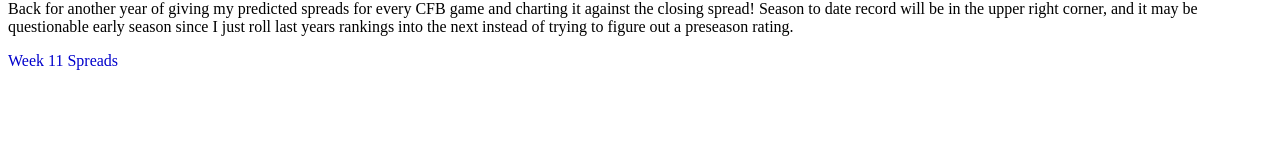
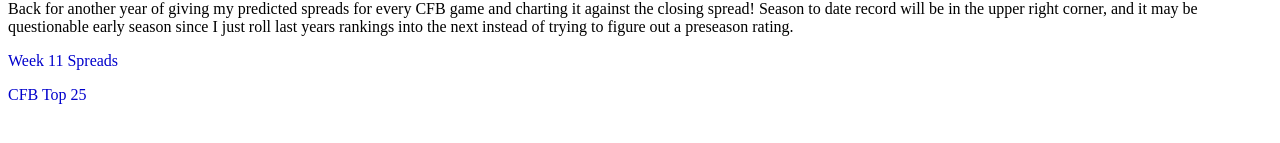
Before and after one commit to marcusSasser/ncaa-wp-power-rankings, a plain HTML site: page index.html in a window 1280 px wide. Shown: the part 349-492 px from the top of the page. Drawn offline with Linux system fonts and the light colour scheme.

Commit message:
Update index.html

```diff
--- a/index.html
+++ b/index.html
@@ -38,5 +38,7 @@ questionable early season since I just roll last years rankings into the next in
 
 <p><a href="CFBW11.txt">Week 11 Spreads</a><p>
 
+<p><a href="Top25.txt">CFB Top 25</a><p>
+
 </body>
 </html>
```
